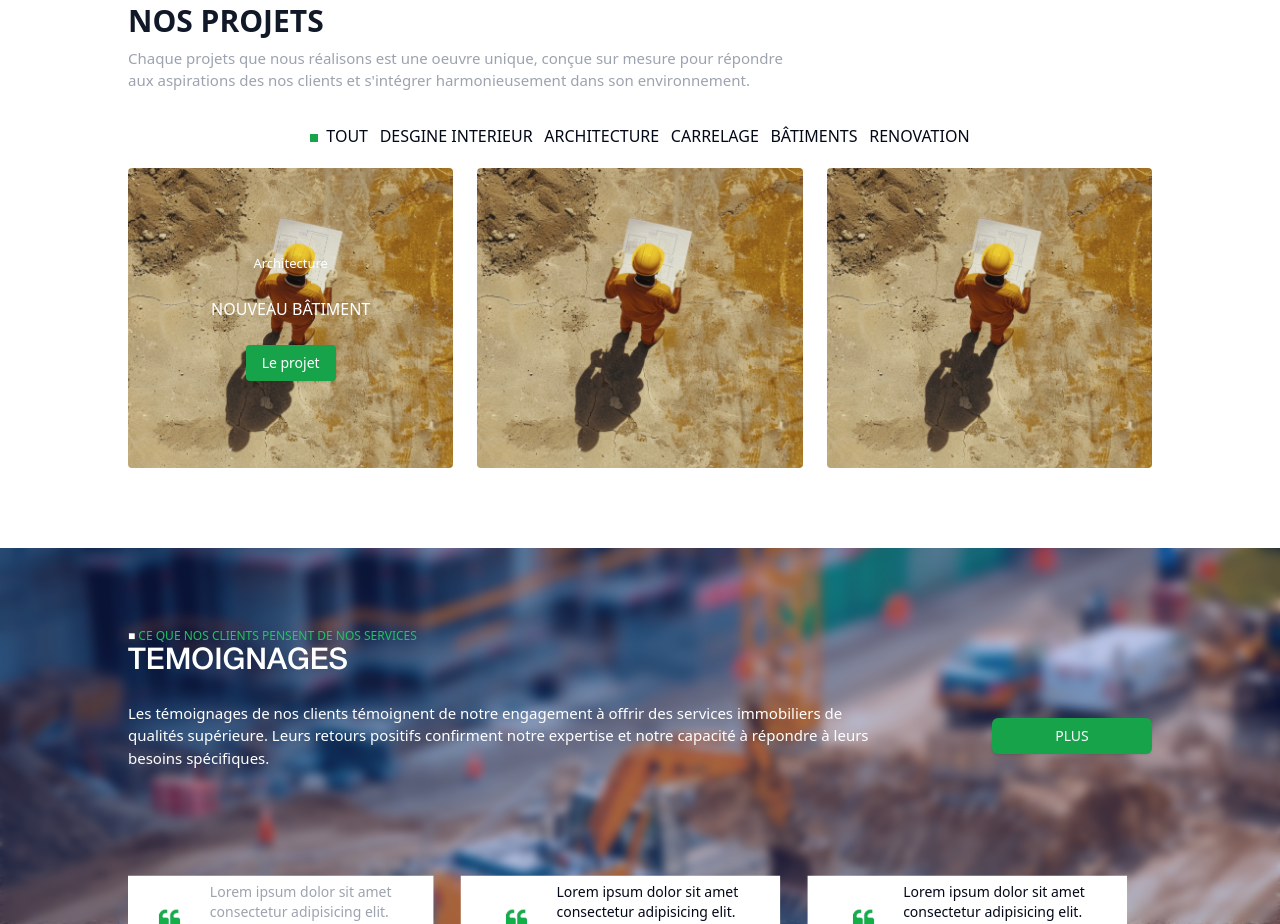
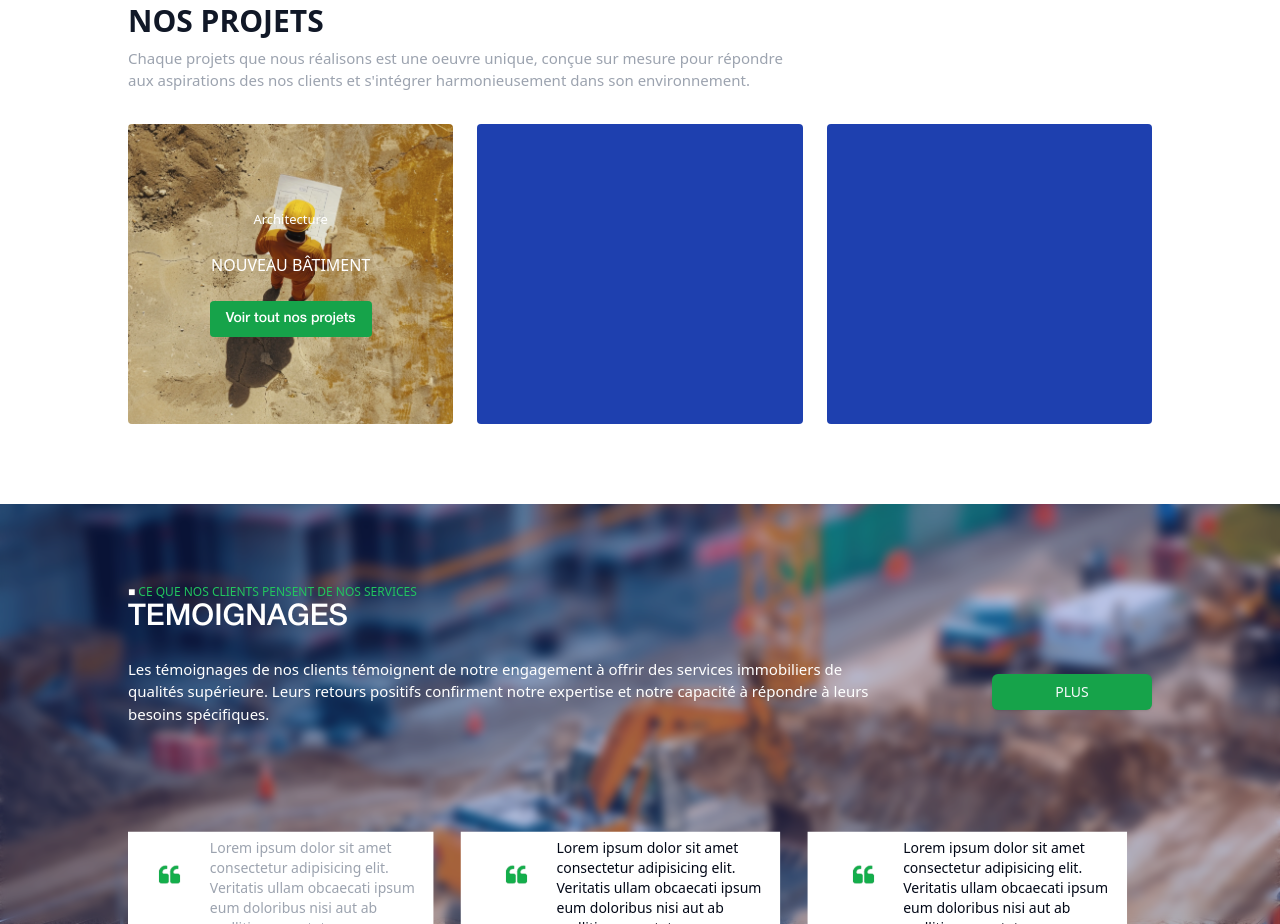
Before and after one commit to SylvHardDev/site-oria, a React (Vite) app: page / in a window 1280 px wide. Shown: the part 2385-3309 px from the top of the page. Built offline with nearby package versions, Linux system fonts and the light colour scheme; a web font is replaced by a local one.

Commit message:
remove liste

```diff
--- a/src/components/Projects/Projects.jsx
+++ b/src/components/Projects/Projects.jsx
@@ -1,3 +1,4 @@
+import { Link } from "react-router-dom";
 import { Button } from "../ui/button";
 import "./Projects.css";
 
@@ -22,7 +23,7 @@ function Projects() {
         {/* SECTION PART */}
         <div className="flex flex-col items-center">
           {/* LIST */}
-          <ul className="md:w-2/3 flex flex-wrap justify-evenly pb-5">
+          {/* <ul className="md:w-2/3 flex flex-wrap justify-evenly pb-5">
             <li>
               <span className="inline-block w-2 h-2 bg-green-600 mr-2"></span>
               TOUT
@@ -32,7 +33,7 @@ function Projects() {
             <li>CARRELAGE</li>
             <li>BÂTIMENTS</li>
             <li>RENOVATION</li>
-          </ul>
+          </ul> */}
 
           {/* Cards section */}
           <div className="w-full grid grid-cols-1  lg:grid-cols-3 gap-6">
@@ -40,13 +41,15 @@ function Projects() {
             <div className="project-bg h-[300px] text-center text-white p-6 rounded-sm flex flex-col items-center justify-center">
               <p className="text-[13px] mb-6">Architecture</p>
               <h4>NOUVEAU BÂTIMENT</h4>
-              <Button className="mt-6 bg-green-600 text-white px-4 py-2 rounded-sm">
-                Le projet
-              </Button>
+              <Link to="/projects">
+                <Button className="shadow-4xl mt-6 bg-green-600 text-white px-4 py-2 rounded-sm">
+                  Voir tout nos projets
+                </Button>
+              </Link>
             </div>
 
-            <div className="project-bg h-[300px] bg-blue-800 text-center text-white p-6 rounded-sm "></div>
-            <div className="project-bg h-[300px] bg-blue-800 text-center text-white p-6 rounded-sm "></div>
+            <div className="project-bg1 h-[300px] bg-blue-800 text-center text-white p-6 rounded-sm "></div>
+            <div className="project-bg2 h-[300px] bg-blue-800 text-center text-white p-6 rounded-sm "></div>
           </div>
         </div>
       </div>
```
